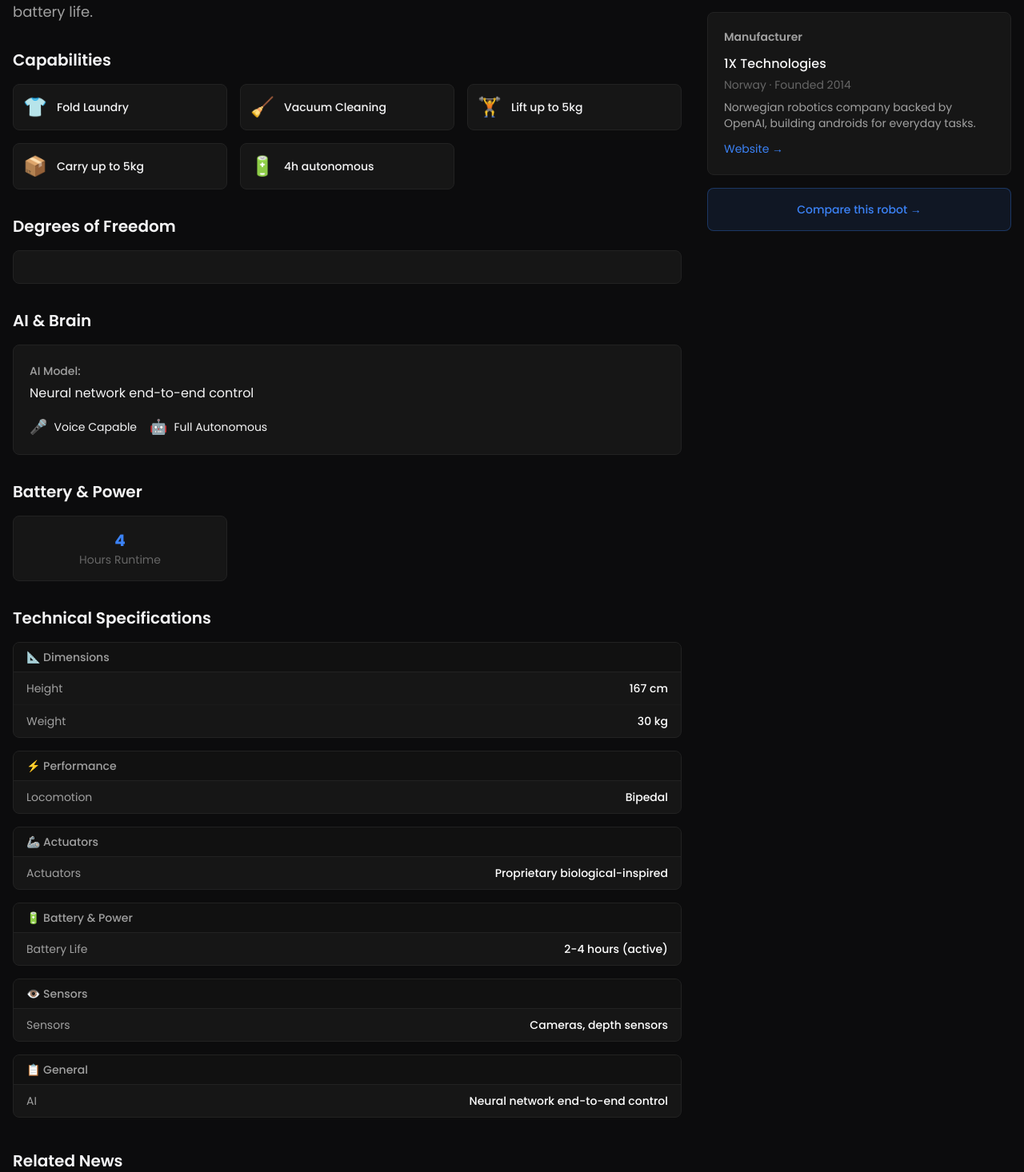
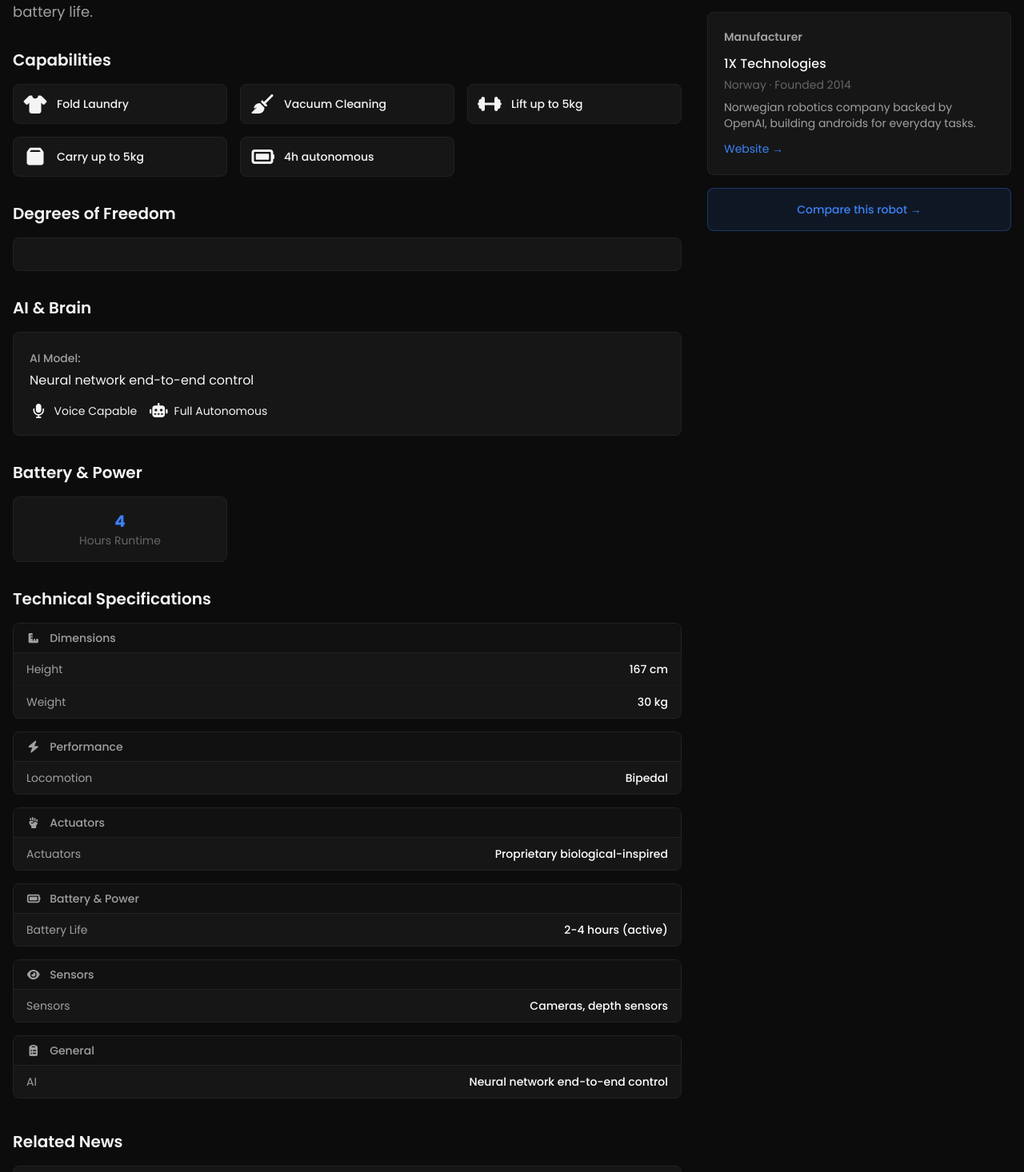
Before and after one commit to fritzerizer/hellonoid, a Next.js app: page /robots/1x-neo in a window 1280 px wide. Shown: the part 564-2030 px from the top of the page at 80% size. Built offline with nearby package versions, Linux system fonts and the light colour scheme.

Commit message:
Replace emojis with Font Awesome icons

```diff
--- a/package.json
+++ b/package.json
@@ -9,6 +9,9 @@
     "lint": "eslint"
   },
   "dependencies": {
+    "@fortawesome/fontawesome-svg-core": "^7.2.0",
+    "@fortawesome/free-solid-svg-icons": "^7.2.0",
+    "@fortawesome/react-fontawesome": "^3.2.0",
     "@supabase/supabase-js": "^2.95.3",
     "next": "16.1.6",
     "react": "19.2.3",
--- a/src/app/layout.tsx
+++ b/src/app/layout.tsx
@@ -1,6 +1,11 @@
 import type { Metadata } from "next";
 import { Poppins } from 'next/font/google';
+import { FontAwesomeIcon } from '@fortawesome/react-fontawesome';
+import { faRobot } from '@/lib/fontawesome';
 import "./globals.css";
+
+// Importera Font Awesome-setup
+import '@/lib/fontawesome';
 
 const poppins = Poppins({ subsets: ['latin'], variable: '--font-poppins', weight: ['300', '400', '500', '600', '700'] });
 
@@ -17,7 +22,10 @@ export default function RootLayout({ children }: { children: React.ReactNode })
         <nav className="sticky top-0 z-50 border-b border-[#27272a] bg-[#0c0c0d]/90 backdrop-blur-md">
           <div className="mx-auto flex h-14 max-w-7xl items-center justify-between px-4">
             <a href="/" className="flex items-center gap-2 text-lg font-bold tracking-tight font-display">
-              <span className="bg-gradient-to-r from-blue-500 to-purple-600 bg-clip-text text-transparent">●</span>
+              <FontAwesomeIcon
+                icon={faRobot}
+                className="text-lg bg-gradient-to-r from-blue-500 to-purple-600 bg-clip-text text-transparent"
+              />
               <span className="bg-gradient-to-r from-blue-500 to-purple-600 bg-clip-text text-transparent">hellonoid</span>
             </a>
             <div className="flex items-center gap-6 text-sm text-[#a0a0a0]">
--- a/src/app/robots/[slug]/page.tsx
+++ b/src/app/robots/[slug]/page.tsx
@@ -1,6 +1,20 @@
 import { robots, manufacturers, robotSpecs, getRobotWithDetails, news } from '@/data/robots';
 import SpecTable from '@/components/SpecTable';
 import { notFound } from 'next/navigation';
+import { FontAwesomeIcon } from '@fortawesome/react-fontawesome';
+import {
+  faRobot,
+  faShirt,
+  faBroom,
+  faStairs,
+  faDumbbell,
+  faBox,
+  faBatteryFull,
+  faMicrophone,
+  faMicrophoneSlash,
+  faGamepad,
+  faBolt
+} from '@/lib/fontawesome';
 
 export function generateStaticParams() {
   return robots.map(r => ({ slug: r.slug }));
@@ -48,7 +62,7 @@ export default async function RobotPage({ params }: { params: Promise<{ slug: st
 
           {/* Hero image placeholder */}
           <div className="mb-8 flex h-64 items-center justify-center rounded-xl border border-[#222] bg-[#111] text-6xl text-[#333]">
-            🤖
+            <FontAwesomeIcon icon={faRobot} />
           </div>
 
           <p className="mb-8 text-lg text-[#a0a0a0]">{robot.summary}</p>
@@ -60,37 +74,37 @@ export default async function RobotPage({ params }: { params: Promise<{ slug: st
               <div className="grid gap-4 sm:grid-cols-2 lg:grid-cols-3">
                 {robot.capabilities.can_fold_laundry === true && (
                   <div className="flex items-center gap-3 rounded-lg border border-[#222] bg-[#161616] p-3">
-                    <span className="text-2xl">👕</span>
+                    <FontAwesomeIcon icon={faShirt} className="text-2xl" />
                     <span className="text-sm font-medium">Fold Laundry</span>
                   </div>
                 )}
                 {robot.capabilities.can_vacuum === true && (
                   <div className="flex items-center gap-3 rounded-lg border border-[#222] bg-[#161616] p-3">
-                    <span className="text-2xl">🧹</span>
+                    <FontAwesomeIcon icon={faBroom} className="text-2xl" />
                     <span className="text-sm font-medium">Vacuum Cleaning</span>
                   </div>
                 )}
                 {robot.capabilities.can_climb_stairs === true && (
                   <div className="flex items-center gap-3 rounded-lg border border-[#222] bg-[#161616] p-3">
-                    <span className="text-2xl">🪜</span>
+                    <FontAwesomeIcon icon={faStairs} className="text-2xl" />
                     <span className="text-sm font-medium">Climb Stairs</span>
                   </div>
                 )}
                 {robot.capabilities.max_lift_kg && (
                   <div className="flex items-center gap-3 rounded-lg border border-[#222] bg-[#161616] p-3">
-                    <span className="text-2xl">🏋️</span>
+                    <FontAwesomeIcon icon={faDumbbell} className="text-2xl" />
                     <span className="text-sm font-medium">Lift up to {robot.capabilities.max_lift_kg}kg</span>
                   </div>
                 )}
                 {robot.capabilities.max_carry_kg && (
                   <div className="flex items-center gap-3 rounded-lg border border-[#222] bg-[#161616] p-3">
-                    <span className="text-2xl">📦</span>
+                    <FontAwesomeIcon icon={faBox} className="text-2xl" />
                     <span className="text-sm font-medium">Carry up to {robot.capabilities.max_carry_kg}kg</span>
                   </div>
                 )}
                 {robot.capabilities.autonomous_duration_hours && (
                   <div className="flex items-center gap-3 rounded-lg border border-[#222] bg-[#161616] p-3">
-                    <span className="text-2xl">🔋</span>
+                    <FontAwesomeIcon icon={faBatteryFull} className="text-2xl" />
                     <span className="text-sm font-medium">{robot.capabilities.autonomous_duration_hours}h autonomous</span>
                   </div>
                 )}
@@ -166,16 +180,20 @@ export default async function RobotPage({ params }: { params: Promise<{ slug: st
                   <div className="flex gap-4">
                     {robot.ai.voice_capable !== null && (
                       <div className="flex items-center gap-2">
-                        <span className="text-lg">{robot.ai.voice_capable ? '🎤' : '🔇'}</span>
+                        <FontAwesomeIcon
+                          icon={robot.ai.voice_capable ? faMicrophone : faMicrophoneSlash}
+                          className="text-lg"
+                        />
                         <span className="text-sm">{robot.ai.voice_capable ? 'Voice Capable' : 'No Voice'}</span>
                       </div>
                     )}
                     {robot.ai.autonomy_level && (
                       <div className="flex items-center gap-2">
-                        <span className="text-lg">
-                          {robot.ai.autonomy_level === 'full_autonomous' ? '🤖' :
-                           robot.ai.autonomy_level === 'teleoperated' ? '🎮' : '⚡'}
-                        </span>
+                        <FontAwesomeIcon
+                          icon={robot.ai.autonomy_level === 'full_autonomous' ? faRobot :
+                                robot.ai.autonomy_level === 'teleoperated' ? faGamepad : faBolt}
+                          className="text-lg"
+                        />
                         <span className="text-sm capitalize">{robot.ai.autonomy_level.replace('_', ' ')}</span>
                       </div>
                     )}
--- a/src/components/SpecTable.tsx
+++ b/src/components/SpecTable.tsx
@@ -1,12 +1,22 @@
+import React from 'react';
 import { RobotSpec } from '@/data/robots';
+import { FontAwesomeIcon } from '@fortawesome/react-fontawesome';
+import {
+  faRulerCombined,
+  faBolt,
+  faEye,
+  faBatteryFull,
+  faHandFist,
+  faClipboardList
+} from '@/lib/fontawesome';
 
-const categoryLabels: Record<string, string> = {
-  dimensions: '📐 Dimensions',
-  performance: '⚡ Performance',
-  sensors: '👁️ Sensors',
-  battery: '🔋 Battery & Power',
-  actuators: '🦾 Actuators',
-  general: '📋 General',
+const categoryLabels: Record<string, React.JSX.Element> = {
+  dimensions: <><FontAwesomeIcon icon={faRulerCombined} className="mr-2" /> Dimensions</>,
+  performance: <><FontAwesomeIcon icon={faBolt} className="mr-2" /> Performance</>,
+  sensors: <><FontAwesomeIcon icon={faEye} className="mr-2" /> Sensors</>,
+  battery: <><FontAwesomeIcon icon={faBatteryFull} className="mr-2" /> Battery & Power</>,
+  actuators: <><FontAwesomeIcon icon={faHandFist} className="mr-2" /> Actuators</>,
+  general: <><FontAwesomeIcon icon={faClipboardList} className="mr-2" /> General</>,
 };
 
 const categoryOrder = ['dimensions', 'performance', 'actuators', 'battery', 'sensors', 'general'];
--- /dev/null
+++ b/src/lib/fontawesome.ts
@@ -0,0 +1,63 @@
+// Font Awesome-konfiguration för hellonoid.com
+import { library } from '@fortawesome/fontawesome-svg-core';
+import {
+  faRobot,
+  faBolt,
+  faBatteryHalf,
+  faBatteryFull,
+  faTag,
+  faShirt,
+  faBroom,
+  faStairs,
+  faMicrophone,
+  faMicrophoneSlash,
+  faGamepad,
+  faDumbbell,
+  faBox,
+  faRulerCombined,
+  faEye,
+  faHandFist,
+  faClipboardList
+} from '@fortawesome/free-solid-svg-icons';
+
+// Lägg till alla ikoner som behövs i biblioteket
+library.add(
+  faRobot,
+  faBolt,
+  faBatteryHalf,
+  faBatteryFull,
+  faTag,
+  faShirt,
+  faBroom,
+  faStairs,
+  faMicrophone,
+  faMicrophoneSlash,
+  faGamepad,
+  faDumbbell,
+  faBox,
+  faRulerCombined,
+  faEye,
+  faHandFist,
+  faClipboardList
+);
+
+// Exportera alla ikoner för enkel import
+export {
+  faRobot,
+  faBolt,
+  faBatteryHalf,
+  faBatteryFull,
+  faTag,
+  faShirt,
+  faBroom,
+  faStairs,
+  faMicrophone,
+  faMicrophoneSlash,
+  faGamepad,
+  faDumbbell,
+  faBox,
+  faRulerCombined,
+  faEye,
+  faHandFist,
+  faClipboardList
+};
```
Also changed, not shown: src/components/RobotCard.tsx (+20 -9 lines), 1 other file (tests, documents, lock files or other folders).
